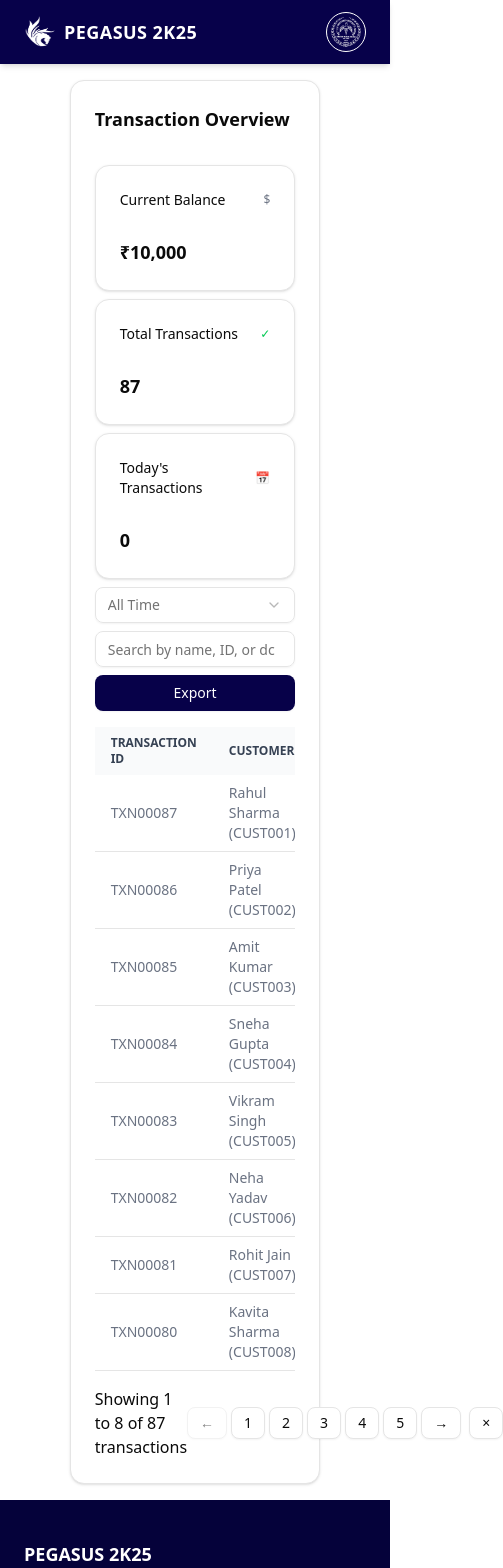
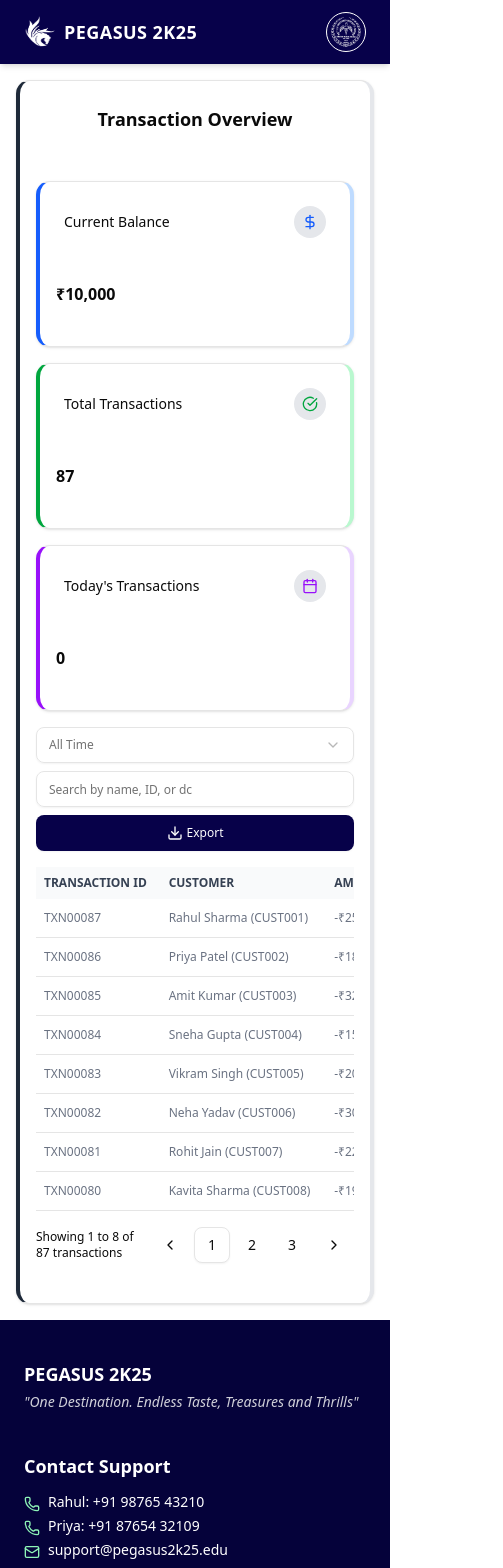
Before and after one commit to BM-ACADEMY/Food_Court_Web, a React (Vite) app in the folder client/: page /user-history in a window 390 px wide. Shown: the top 1568 px of the page, 503 px wide, since content can reach past the window. Built offline with nearby package versions, Linux system fonts and the light colour scheme.

Commit message:
conflicts resolved UI design Changed

```diff
--- a/client/src/Modules/Treasury_subcom/Pages/UserHistory.jsx
+++ b/client/src/Modules/Treasury_subcom/Pages/UserHistory.jsx
@@ -1,16 +1,24 @@
 import { Card, CardContent, CardHeader, CardTitle } from "@/components/ui/card";
 import { Button } from "@/components/ui/button";
-import { Select, SelectContent, SelectItem, SelectTrigger, SelectValue } from "@/components/ui/select";
+import {
+  Select,
+  SelectContent,
+  SelectItem,
+  SelectTrigger,
+  SelectValue,
+} from "@/components/ui/select";
 import { Input } from "@/components/ui/input";
 import { Badge } from "@/components/ui/badge";
+import { Pagination, PaginationContent, PaginationItem, PaginationLink, PaginationNext, PaginationPrevious } from "@/components/ui/pagination";
 import { useNavigate } from "react-router-dom";
+import { DollarSign, CheckCircle, Calendar, X, Download} from "lucide-react";
 
 const UserHistory = () => {
   const navigate = useNavigate();
   const transactions = [
     { id: "TXN00087", customer: "Rahul Sharma (CUST001)", amount: "-₹250", date: "15/3/2023 02:32 pm", status: "Completed" },
     { id: "TXN00086", customer: "Priya Patel (CUST002)", amount: "-₹180", date: "15/3/2023 01:45 pm", status: "Completed" },
-    { id: "TXN00085", customer: "Amit Kumar (CUST003)", amount: "-₹320", date: "15/3/2023 12:20 pm", status: "Completed" },
+    { id: "TXN00085", customer: "Amit Kumar (CUST003)", amount: "-₹320", date: "15/3/2023 12:00 pm", status: "Completed" },
     { id: "TXN00084", customer: "Sneha Gupta (CUST004)", amount: "-₹150", date: "15/3/2023 11:15 am", status: "Completed" },
     { id: "TXN00083", customer: "Vikram Singh (CUST005)", amount: "-₹200", date: "15/3/2023 10:30 am", status: "Completed" },
     { id: "TXN00082", customer: "Neha Yadav (CUST006)", amount: "-₹300", date: "14/3/2023 03:10 pm", status: "Completed" },
@@ -19,52 +27,57 @@ const UserHistory = () => {
   ];
 
   const totalTransactions = 87;
-  const rowsPerPage = 8;
-  const totalPages = Math.ceil(totalTransactions / rowsPerPage);
 
   const handleClose = () => {
-    navigate(-1); // Navigate to the previous page in history
+    navigate(-1);
   };
 
   return (
-    <div className="container mx-auto p-4">
-      <Card className="max-w-[70%] mx-auto">
-        <CardHeader className="flex flex-row items-center justify-between space-y-0 pb-2">
-          <CardTitle className="text-lg font-semibold">Transaction Overview</CardTitle>
+    <div className="container mx-auto p-4 sm:p-6">
+      <Card className="w-full max-w-5xl mx-auto border-l-4 border-l-gray-800 border-r-4 border-r-gray-200">
+        <CardHeader className="flex flex-col sm:flex-row items-center justify-between space-y-2 sm:space-y-0 pb-2">
+          <CardTitle className="text-lg sm:text-xl font-semibold">Transaction Overview</CardTitle>
         </CardHeader>
-        <CardContent>
-          <div className="grid grid-cols-1 md:grid-cols-3 gap-2 mb-2">
-            <Card>
+        <CardContent className="p-4 sm:p-6">
+          <div className="grid grid-cols-1 sm:grid-cols-2 lg:grid-cols-3 gap-4 mb-4">
+            <Card className="border-l-4 border-l-blue-600 border-r-4 border-r-blue-200">
               <CardHeader className="flex flex-row items-center justify-between space-y-0 pb-1">
                 <CardTitle className="text-sm font-medium">Current Balance</CardTitle>
-                <span className="text-gray-500 text-xs">$</span>
+                <div className="w-8 h-8 bg-gray-200 rounded-full flex items-center justify-center">
+                  <DollarSign className="h-4 w-4 text-blue-600" />
+                </div>
               </CardHeader>
-              <CardContent>
-                <p className="text-lg font-bold">₹10,000</p>
+              <CardContent className="p-4">
+                <p className="text-base sm:text-lg font-bold">₹10,000</p>
               </CardContent>
             </Card>
-            <Card>
+            <Card className="border-l-4 border-l-green-600 border-r-4 border-r-green-200">
               <CardHeader className="flex flex-row items-center justify-between space-y-0 pb-1">
                 <CardTitle className="text-sm font-medium">Total Transactions</CardTitle>
-                <span className="text-green-500 text-xs">✓</span>
+                <div className="w-8 h-8 bg-gray-200 rounded-full flex items-center justify-center">
+                  <CheckCircle className="h-4 w-4 text-green-600" />
+                </div>
               </CardHeader>
-              <CardContent>
-                <p className="text-lg font-bold">{totalTransactions}</p>
+              <CardContent className="p-4">
+                <p className="text-base sm:text-lg font-bold">{totalTransactions}</p>
               </CardContent>
             </Card>
-            <Card>
+            <Card className="border-l-4 border-l-purple-600 border-r-4 border-r-purple-200">
               <CardHeader className="flex flex-row items-center justify-between space-y-0 pb-1">
                 <CardTitle className="text-sm font-medium">Today's Transactions</CardTitle>
-                <span className="text-purple-500 text-xs">📅</span>
+                <div className="w-8 h-8 bg-gray-200 rounded-full flex items-center justify-center">
+                  <Calendar className="h-4 w-4 text-purple-600" />
+                </div>
               </CardHeader>
-              <CardContent>
-                <p className="text-lg font-bold">0</p>
+              <CardContent className="p-4">
+                <p className="text-base sm:text-lg font-bold">0</p>
               </CardContent>
             </Card>
           </div>
-          <div className="flex flex-col md:flex-row gap-2 mb-4">
+
+          <div className="flex flex-col sm:flex-row gap-2 mb-4">
             <Select>
-              <SelectTrigger className="w-full md:w-[180px] text-sm">
+              <SelectTrigger className="w-full sm:w-[180px] text-xs sm:text-sm">
                 <SelectValue placeholder="All Time" />
               </SelectTrigger>
               <SelectContent>
@@ -73,50 +86,64 @@ const UserHistory = () => {
                 <SelectItem value="week">This Week</SelectItem>
               </SelectContent>
             </Select>
-            <Input className="w-full md:w-[300px] text-sm" placeholder="Search by name, ID, or dc" />
-            <Button className="w-full md:w-[120px] bg-[#070149] text-white hover:bg-[#05012e] text-sm">
-              Export
-            </Button>
+            <Input className="w-full sm:w-[300px] text-xs sm:text-sm" placeholder="Search by name, ID, or dc" />
+            <Button className="w-full sm:w-[120px] bg-[#070149] text-white hover:bg-[#05012e] text-xs sm:text-sm flex items-center gap-1">
+  <Download className="h-4 w-4" />
+  Export
+</Button>
+
           </div>
+
           <div className="overflow-x-auto">
-            <table className="w-full text-sm text-left text-gray-500">
+            <table className="w-full text-xs sm:text-sm text-left text-gray-500 min-w-[600px]">
               <thead className="text-xs text-gray-700 uppercase bg-gray-50">
                 <tr>
-                  <th className="px-4 py-2">Transaction ID</th>
-                  <th className="px-4 py-2">Customer</th>
-                  <th className="px-4 py-2">Amount</th>
-                  <th className="px-4 py-2">Date & Time</th>
-                  <th className="px-4 py-2">Status</th>
+                  <th className="px-2 sm:px-4 py-2">Transaction ID</th>
+                  <th className="px-2 sm:px-4 py-2">Customer</th>
+                  <th className="px-2 sm:px-4 py-2">Amount</th>
+                  <th className="px-2 sm:px-4 py-2">Date & Time</th>
+                  <th className="px-2 sm:px-4 py-2">Status</th>
                 </tr>
               </thead>
               <tbody>
                 {transactions.map((transaction, index) => (
                   <tr key={index} className="bg-white border-b">
-                    <td className="px-4 py-2">{transaction.id}</td>
-                    <td className="px-4 py-2">{transaction.customer}</td>
-                    <td className="px-4 py-2">{transaction.amount}</td>
-                    <td className="px-4 py-2">{transaction.date}</td>
-                    <td className="px-4 py-2">
-                      <Badge className="bg-green-100 text-green-800">{transaction.status}</Badge>
+                    <td className="px-2 sm:px-4 py-2">{transaction.id}</td>
+                    <td className="px-2 sm:px-4 py-2">{transaction.customer}</td>
+                    <td className="px-2 sm:px-4 py-2">{transaction.amount}</td>
+                    <td className="px-2 sm:px-4 py-2">{transaction.date}</td>
+                    <td className="px-2 sm:px-4 py-2">
+                      <Badge className="bg-green-100 text-green-800 text-xs">{transaction.status}</Badge>
                     </td>
                   </tr>
                 ))}
               </tbody>
             </table>
           </div>
+
           <div className="flex justify-between items-center mt-4">
-            <span>Showing 1 to 8 of {totalTransactions} transactions</span>
-            <div className="flex items-center gap-2">
-              <div className="flex gap-1">
-                <Button variant="outline" size="sm" disabled={true}>←</Button>
-                <Button variant="outline" size="sm">1</Button>
-                <Button variant="outline" size="sm">2</Button>
-                <Button variant="outline" size="sm">3</Button>
-                <Button variant="outline" size="sm">4</Button>
-                <Button variant="outline" size="sm">5</Button>
-                <Button variant="outline" size="sm">→</Button>
-              </div>
-              <Button variant="outline" size="sm" onClick={handleClose}>×</Button>
+            <span className="text-xs sm:text-sm">Showing 1 to 8 of {totalTransactions} transactions</span>
+            <div className="flex items-center gap-4">
+              <Pagination>
+                <PaginationContent>
+                  <PaginationItem>
+                    <PaginationPrevious href="#" />
+                  </PaginationItem>
+                  <PaginationItem>
+                    <PaginationLink href="#" isActive>1</PaginationLink>
+                  </PaginationItem>
+                  <PaginationItem>
+                    <PaginationLink href="#">2</PaginationLink>
+                  </PaginationItem>
+                  <PaginationItem>
+                    <PaginationLink href="#">3</PaginationLink>
+                  </PaginationItem>
+                  <PaginationItem>
+                    <PaginationNext href="#" />
+                  </PaginationItem>
+                </PaginationContent>
+              </Pagination>
+
             </div>
           </div>
         </CardContent>
```
Also changed, not shown: client/src/Modules/Treasury_subcom/Pages/Home.jsx (+7 -7 lines), client/src/Modules/Treasury_subcom/Pages/RegisterCustomer.jsx (+26 -24 lines), client/src/Modules/Treasury_subcom/Pages/RestaurantHistory.jsx (+27 -28 lines), client/src/Modules/Treasury_subcom/Pages/TopUpOnlineUser.jsx (+133 -29 lines).
